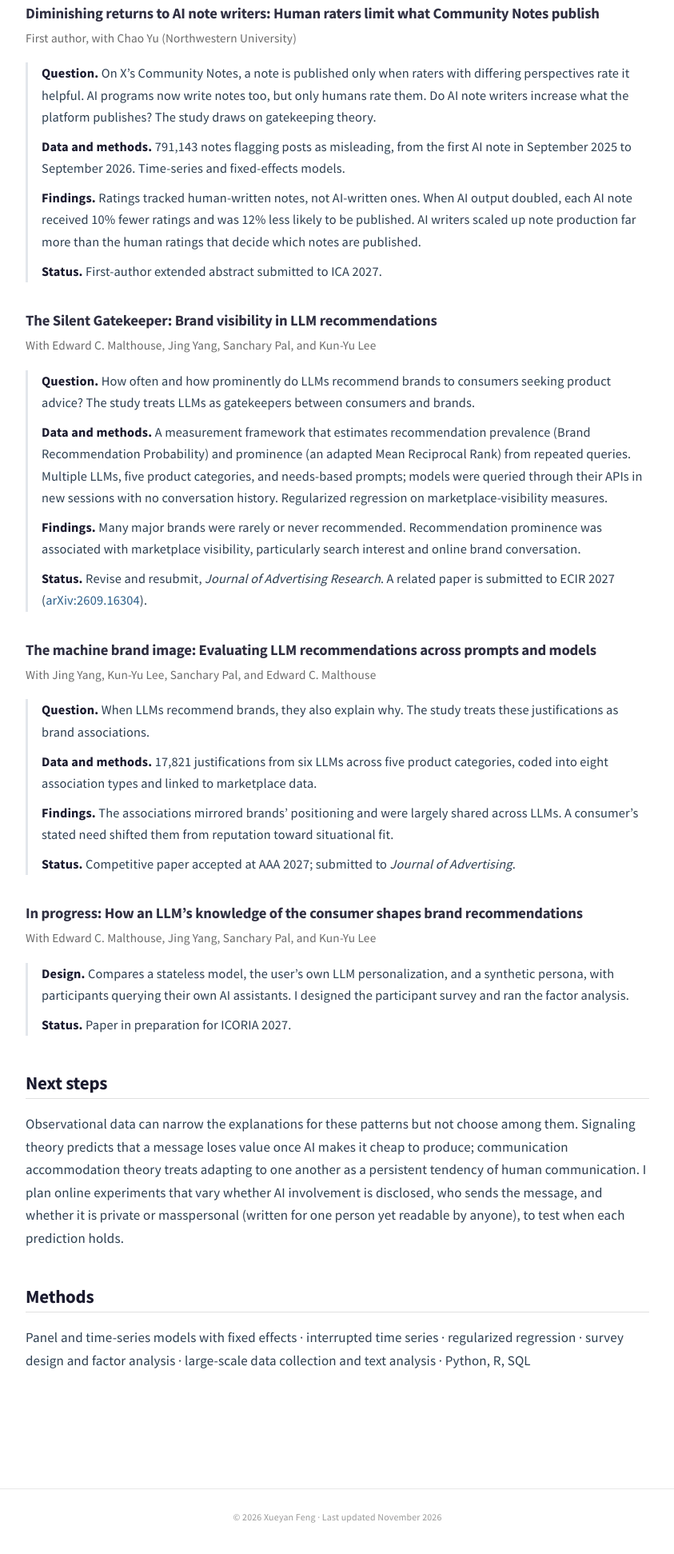
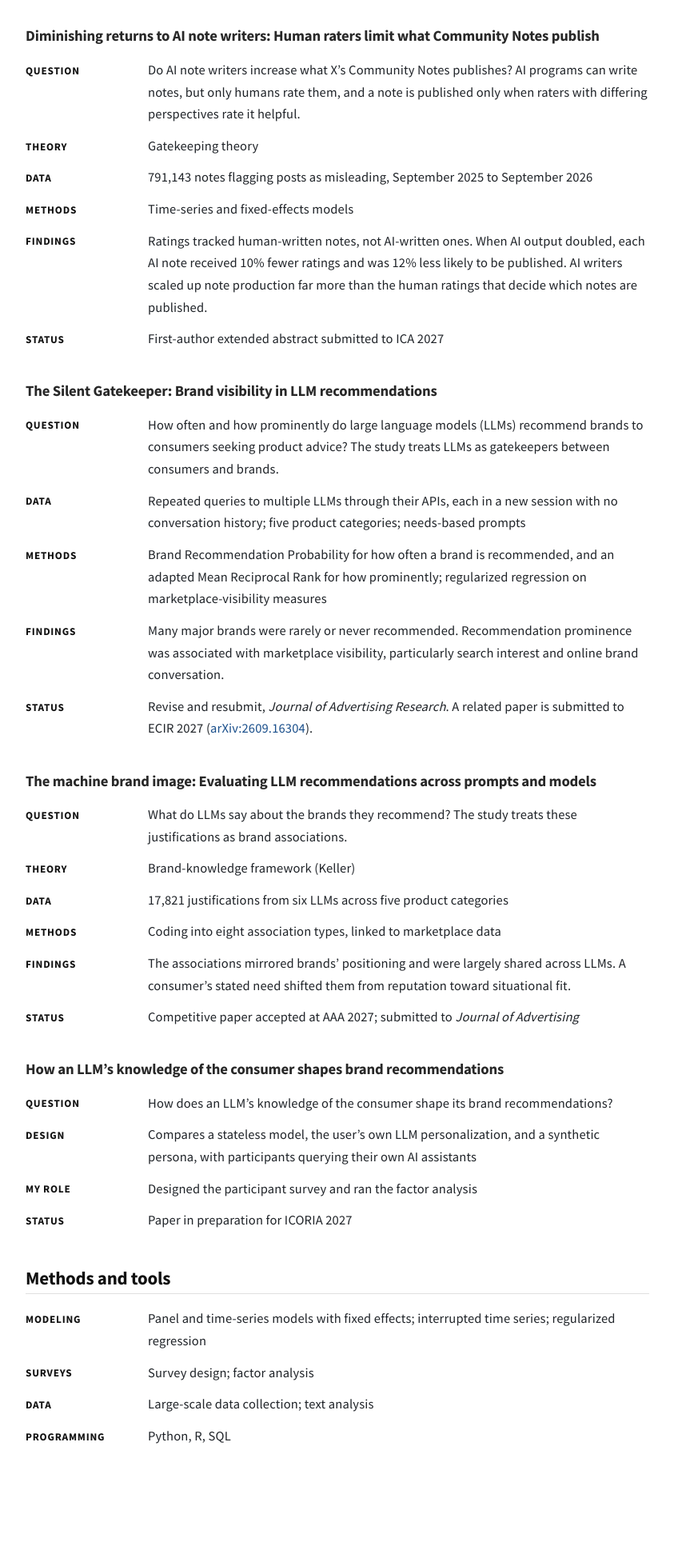
Before and after one commit to xueyan-feng/xueyan-feng.github.io, a plain HTML site: page research.html in a window 1280 px wide. Shown: the part 843-2786 px from the top of the page at 80% size, without its empty margins (218-1061 px from the left). Drawn offline with Linux system fonts and the light colour scheme.

Commit message:
Remove collaborator names, darken text, restructure research page
Co-Authored-By: Claude Opus 5.5 <noreply@anthropic.com>
Claude-Session: https://claude.ai/code/session_019Tq7pzhGqZyZ7ftDLLppz2

```diff
--- a/research.html
+++ b/research.html
@@ -149,17 +149,38 @@ ul.task-list li input[type="checkbox"] {
 </header>
 
 
-<p>Generative AI now writes messages matched to a recipient at minimal human effort, and it increasingly helps decide which messages people read. My projects take up both sides of this change. The first asks what a message still signals about its sender when AI helps write it. The second asks how AI changes gatekeeping, the process that reduces countless pieces of information to the few messages that reach the public.</p>
+<p>Generative AI now writes messages matched to a recipient at minimal human effort, and it increasingly helps decide which messages people read. My projects take up both sides of this change: what a message still signals about its sender when AI helps write it, and how AI changes gatekeeping, the process that reduces countless pieces of information to the few messages that reach the public.</p>
 <section id="what-ai-assisted-messages-signal" class="level2">
 <h2 class="anchored" data-anchor-id="what-ai-assisted-messages-signal">What AI-assisted messages signal</h2>
 <section id="opentable" class="level3">
 <h3 class="anchored" data-anchor-id="opentable">Accommodation made cheap: AI and restaurants’ replies to online reviews</h3>
-<p><span class="project-meta">With Chao Yu (Northwestern University) and Wang Liao (University of Washington)</span></p>
 <div class="study">
-<p><strong>Question.</strong> How did restaurants’ public replies to online reviews change after ChatGPT, and does tailoring a reply to the review still set it apart? The study draws on communication accommodation theory and signaling theory.</p>
-<p><strong>Data and methods.</strong> 8.9 million reviews and 487,906 replies on OpenTable across six U.S. metro areas. Interrupted time series with restaurant and period fixed effects; tailoring is measured as how closely a reply resembles the review it answers.</p>
-<p><strong>Findings.</strong> Compared with before 2023, replies took up their reviews far more closely, most of all in quarters when AI likely wrote at least half of a restaurant’s replies. More tailored replies went with more later reviews before 2023 but no longer did from 2023. The data cannot yet attribute that change to AI authorship.</p>
-<p><strong>Status.</strong> Extended abstract submitted to ICA 2027.</p>
+<dl>
+<dt>Question</dt>
+<dd>
+How did restaurants’ public replies to online reviews change after ChatGPT, and does tailoring a reply to the review still set it apart?
+</dd>
+<dt>Theory</dt>
+<dd>
+Communication accommodation theory; signaling theory
+</dd>
+<dt>Data</dt>
+<dd>
+8.9 million reviews and 487,906 replies on OpenTable across six U.S. metro areas
+</dd>
+<dt>Methods</dt>
+<dd>
+Interrupted time series with restaurant and period fixed effects; tailoring measured as how closely a reply resembles the review it answers
+</dd>
+<dt>Findings</dt>
+<dd>
+Compared with before 2023, replies took up their reviews far more closely, most of all in quarters when AI likely wrote at least half of a restaurant’s replies. More tailored replies went with more later reviews before 2023 but no longer did from 2023. The data cannot yet attribute that change to AI authorship.
+</dd>
+<dt>Status</dt>
+<dd>
+Extended abstract submitted to ICA 2027
+</dd>
+</dl>
 </div>
 </section>
 </section>
@@ -167,50 +188,139 @@ ul.task-list li input[type="checkbox"] {
 <h2 class="anchored" data-anchor-id="gatekeeping-on-platforms-and-by-ai">Gatekeeping on platforms and by AI</h2>
 <section id="community-notes" class="level3">
 <h3 class="anchored" data-anchor-id="community-notes">Diminishing returns to AI note writers: Human raters limit what Community Notes publish</h3>
-<p><span class="project-meta">First author, with Chao Yu (Northwestern University)</span></p>
 <div class="study">
-<p><strong>Question.</strong> On X’s Community Notes, a note is published only when raters with differing perspectives rate it helpful. AI programs now write notes too, but only humans rate them. Do AI note writers increase what the platform publishes? The study draws on gatekeeping theory.</p>
-<p><strong>Data and methods.</strong> 791,143 notes flagging posts as misleading, from the first AI note in September 2025 to September 2026. Time-series and fixed-effects models.</p>
-<p><strong>Findings.</strong> Ratings tracked human-written notes, not AI-written ones. When AI output doubled, each AI note received 10% fewer ratings and was 12% less likely to be published. AI writers scaled up note production far more than the human ratings that decide which notes are published.</p>
-<p><strong>Status.</strong> First-author extended abstract submitted to ICA 2027.</p>
+<dl>
+<dt>Question</dt>
+<dd>
+Do AI note writers increase what X’s Community Notes publishes? AI programs can write notes, but only humans rate them, and a note is published only when raters with differing perspectives rate it helpful.
+</dd>
+<dt>Theory</dt>
+<dd>
+Gatekeeping theory
+</dd>
+<dt>Data</dt>
+<dd>
+791,143 notes flagging posts as misleading, September 2025 to September 2026
+</dd>
+<dt>Methods</dt>
+<dd>
+Time-series and fixed-effects models
+</dd>
+<dt>Findings</dt>
+<dd>
+Ratings tracked human-written notes, not AI-written ones. When AI output doubled, each AI note received 10% fewer ratings and was 12% less likely to be published. AI writers scaled up note production far more than the human ratings that decide which notes are published.
+</dd>
+<dt>Status</dt>
+<dd>
+First-author extended abstract submitted to ICA 2027
+</dd>
+</dl>
 </div>
 </section>
 <section id="brand-visibility" class="level3">
 <h3 class="anchored" data-anchor-id="brand-visibility">The Silent Gatekeeper: Brand visibility in LLM recommendations</h3>
-<p><span class="project-meta">With Edward C. Malthouse, Jing Yang, Sanchary Pal, and Kun-Yu Lee</span></p>
 <div class="study">
-<p><strong>Question.</strong> How often and how prominently do LLMs recommend brands to consumers seeking product advice? The study treats LLMs as gatekeepers between consumers and brands.</p>
-<p><strong>Data and methods.</strong> A measurement framework that estimates recommendation prevalence (Brand Recommendation Probability) and prominence (an adapted Mean Reciprocal Rank) from repeated queries. Multiple LLMs, five product categories, and needs-based prompts; models were queried through their APIs in new sessions with no conversation history. Regularized regression on marketplace-visibility measures.</p>
-<p><strong>Findings.</strong> Many major brands were rarely or never recommended. Recommendation prominence was associated with marketplace visibility, particularly search interest and online brand conversation.</p>
-<p><strong>Status.</strong> Revise and resubmit, <em>Journal of Advertising Research</em>. A related paper is submitted to ECIR 2027 (<a href="https://arxiv.org/abs/2609.16304">arXiv:2609.16304</a>).</p>
+<dl>
+<dt>Question</dt>
+<dd>
+How often and how prominently do large language models (LLMs) recommend brands to consumers seeking product advice? The study treats LLMs as gatekeepers between consumers and brands.
+</dd>
+<dt>Data</dt>
+<dd>
+Repeated queries to multiple LLMs through their APIs, each in a new session with no conversation history; five product categories; needs-based prompts
+</dd>
+<dt>Methods</dt>
+<dd>
+Brand Recommendation Probability for how often a brand is recommended, and an adapted Mean Reciprocal Rank for how prominently; regularized regression on marketplace-visibility measures
+</dd>
+<dt>Findings</dt>
+<dd>
+Many major brands were rarely or never recommended. Recommendation prominence was associated with marketplace visibility, particularly search interest and online brand conversation.
+</dd>
+<dt>Status</dt>
+<dd>
+Revise and resubmit, <em>Journal of Advertising Research</em>. A related paper is submitted to ECIR 2027 (<a href="https://arxiv.org/abs/2609.16304">arXiv:2609.16304</a>).
+</dd>
+</dl>
 </div>
 </section>
 <section id="machine-brand-image" class="level3">
 <h3 class="anchored" data-anchor-id="machine-brand-image">The machine brand image: Evaluating LLM recommendations across prompts and models</h3>
-<p><span class="project-meta">With Jing Yang, Kun-Yu Lee, Sanchary Pal, and Edward C. Malthouse</span></p>
 <div class="study">
-<p><strong>Question.</strong> When LLMs recommend brands, they also explain why. The study treats these justifications as brand associations.</p>
-<p><strong>Data and methods.</strong> 17,821 justifications from six LLMs across five product categories, coded into eight association types and linked to marketplace data.</p>
-<p><strong>Findings.</strong> The associations mirrored brands’ positioning and were largely shared across LLMs. A consumer’s stated need shifted them from reputation toward situational fit.</p>
-<p><strong>Status.</strong> Competitive paper accepted at AAA 2027; submitted to <em>Journal of Advertising</em>.</p>
+<dl>
+<dt>Question</dt>
+<dd>
+What do LLMs say about the brands they recommend? The study treats these justifications as brand associations.
+</dd>
+<dt>Theory</dt>
+<dd>
+Brand-knowledge framework (Keller)
+</dd>
+<dt>Data</dt>
+<dd>
+17,821 justifications from six LLMs across five product categories
+</dd>
+<dt>Methods</dt>
+<dd>
+Coding into eight association types, linked to marketplace data
+</dd>
+<dt>Findings</dt>
+<dd>
+The associations mirrored brands’ positioning and were largely shared across LLMs. A consumer’s stated need shifted them from reputation toward situational fit.
+</dd>
+<dt>Status</dt>
+<dd>
+Competitive paper accepted at AAA 2027; submitted to <em>Journal of Advertising</em>
+</dd>
+</dl>
 </div>
 </section>
 <section id="consumer-knowledge" class="level3">
-<h3 class="anchored" data-anchor-id="consumer-knowledge">In progress: How an LLM’s knowledge of the consumer shapes brand recommendations</h3>
-<p><span class="project-meta">With Edward C. Malthouse, Jing Yang, Sanchary Pal, and Kun-Yu Lee</span></p>
+<h3 class="anchored" data-anchor-id="consumer-knowledge">How an LLM’s knowledge of the consumer shapes brand recommendations</h3>
 <div class="study">
-<p><strong>Design.</strong> Compares a stateless model, the user’s own LLM personalization, and a synthetic persona, with participants querying their own AI assistants. I designed the participant survey and ran the factor analysis.</p>
-<p><strong>Status.</strong> Paper in preparation for ICORIA 2027.</p>
+<dl>
+<dt>Question</dt>
+<dd>
+How does an LLM’s knowledge of the consumer shape its brand recommendations?
+</dd>
+<dt>Design</dt>
+<dd>
+Compares a stateless model, the user’s own LLM personalization, and a synthetic persona, with participants querying their own AI assistants
+</dd>
+<dt>My role</dt>
+<dd>
+Designed the participant survey and ran the factor analysis
+</dd>
+<dt>Status</dt>
+<dd>
+Paper in preparation for ICORIA 2027
+</dd>
+</dl>
 </div>
 </section>
 </section>
-<section id="next-steps" class="level2">
-<h2 class="anchored" data-anchor-id="next-steps">Next steps</h2>
-<p>Observational data can narrow the explanations for these patterns but not choose among them. Signaling theory predicts that a message loses value once AI makes it cheap to produce; communication accommodation theory treats adapting to one another as a persistent tendency of human communication. I plan online experiments that vary whether AI involvement is disclosed, who sends the message, and whether it is private or masspersonal (written for one person yet readable by anyone), to test when each prediction holds.</p>
-</section>
-<section id="methods" class="level2">
-<h2 class="anchored" data-anchor-id="methods">Methods</h2>
-<p>Panel and time-series models with fixed effects · interrupted time series · regularized regression · survey design and factor analysis · large-scale data collection and text analysis · Python, R, SQL</p>
+<section id="methods-and-tools" class="level2">
+<h2 class="anchored" data-anchor-id="methods-and-tools">Methods and tools</h2>
+<div class="study">
+<dl>
+<dt>Modeling</dt>
+<dd>
+Panel and time-series models with fixed effects; interrupted time series; regularized regression
+</dd>
+<dt>Surveys</dt>
+<dd>
+Survey design; factor analysis
+</dd>
+<dt>Data</dt>
+<dd>
+Large-scale data collection; text analysis
+</dd>
+<dt>Programming</dt>
+<dd>
+Python, R, SQL
+</dd>
+</dl>
+</div>
 
 
 </section>
--- a/sitemap.xml
+++ b/sitemap.xml
@@ -2,15 +2,15 @@
 <urlset xmlns="http://www.sitemaps.org/schemas/sitemap/0.9">
   <url>
     <loc>https://xueyan-feng.github.io/index.html</loc>
-    <lastmod>2026-11-19T20:08:41.088Z</lastmod>
+    <lastmod>2026-11-19T20:22:09.364Z</lastmod>
   </url>
   <url>
     <loc>https://xueyan-feng.github.io/research.html</loc>
-    <lastmod>2026-11-19T19:54:46.997Z</lastmod>
+    <lastmod>2026-11-19T20:23:03.167Z</lastmod>
   </url>
   <url>
     <loc>https://xueyan-feng.github.io/cv.html</loc>
-    <lastmod>2026-11-19T19:53:32.110Z</lastmod>
+    <lastmod>2026-11-19T20:22:09.366Z</lastmod>
   </url>
   <url>
     <loc>https://xueyan-feng.github.io/publications.html</loc>
--- a/styles.css
+++ b/styles.css
@@ -7,13 +7,13 @@
 /* --- Typography & Base --- */
 
 body {
-  color: #2c3e50;
+  color: #1f2328;
   line-height: 1.68;
   letter-spacing: 0.01em;
 }
 
 h1, h2, h3, h4, h5, h6 {
-  color: #1a1a2e;
+  color: #111111;
   font-weight: 600;
   letter-spacing: -0.01em;
 }
@@ -55,7 +55,7 @@ p { margin-bottom: 1.05rem; }
 .navbar-nav .nav-link {
   font-size: 0.9rem;
   font-weight: 500;
-  color: #555 !important;
+  color: #333 !important;
   letter-spacing: 0.03em;
   text-transform: uppercase;
   padding-left: 1rem !important;
@@ -89,33 +89,41 @@ p { margin-bottom: 1.05rem; }
 /* --- Homepage project list --- */
 
 .project-list p {
-  margin-bottom: 1.25rem;
+  margin-bottom: 1.3rem;
   font-size: 0.97rem;
 }
 
-.project-list em { color: #666; }
-
-/* --- Research page --- */
-
-.project-meta {
-  display: block;
+.status {
   font-size: 0.9rem;
-  color: #6b6b6b;
-  margin-bottom: 0.8rem;
+  color: #3d4249;
 }
 
-.study {
-  border-left: 3px solid #e3e7ec;
-  padding-left: 1rem;
-  margin-bottom: 1.6rem;
+/* --- Research page: label / content rows --- */
+
+.study dl {
+  display: grid;
+  grid-template-columns: 7.5rem 1fr;
+  column-gap: 1.5rem;
+  row-gap: 0.7rem;
+  margin: 0.9rem 0 2.2rem;
 }
 
-.study p {
-  margin-bottom: 0.55rem;
-  font-size: 0.96rem;
+.study dt {
+  font-size: 0.78rem;
+  font-weight: 700;
+  text-transform: uppercase;
+  letter-spacing: 0.06em;
+  color: #111111;
+  padding-top: 0.22rem;
 }
 
-.study strong { color: #1a1a2e; }
+.study dd {
+  margin: 0;
+  font-size: 0.97rem;
+  color: #1f2328;
+}
+
+.study dd p { margin: 0; }
 
 /* --- Publications --- */
 
@@ -130,7 +138,7 @@ p { margin-bottom: 1.05rem; }
   display: block;
   text-indent: 0;
   font-size: 0.9rem;
-  color: #6b6b6b;
+  color: #3d4249;
   margin-top: 0.15rem;
 }
 
@@ -147,12 +155,12 @@ main {
 /* --- Links --- */
 
 a {
-  color: #2c5f8a;
+  color: #1a4f8b;
   text-decoration: none;
   transition: color 0.2s ease;
 }
 
-a:hover { color: #1a3d5c; text-decoration: underline; }
+a:hover { color: #0f3460; text-decoration: underline; }
 
 /* --- Footer --- */
 
@@ -162,7 +170,7 @@ a:hover { color: #1a3d5c; text-decoration: underline; }
   padding-top: 1.5rem;
   padding-bottom: 1.5rem;
   font-size: 0.85rem;
-  color: #999;
+  color: #555;
 }
 
 /* --- Responsive --- */
@@ -172,6 +180,8 @@ a:hover { color: #1a3d5c; text-decoration: underline; }
   h2 { font-size: 1.2rem; }
   .hero-headshot { max-width: 160px; }
   .hero-image-col { text-align: center; order: -1; margin-bottom: 0.5rem; }
+  .study dl { grid-template-columns: 1fr; row-gap: 0.15rem; }
+  .study dt { padding-top: 0.6rem; }
 }
 
 /* --- Print --- */
```
Also changed, not shown: cv.html (+2 -2 lines), index.html (+9 -5 lines), search.json (+10 -17 lines).
